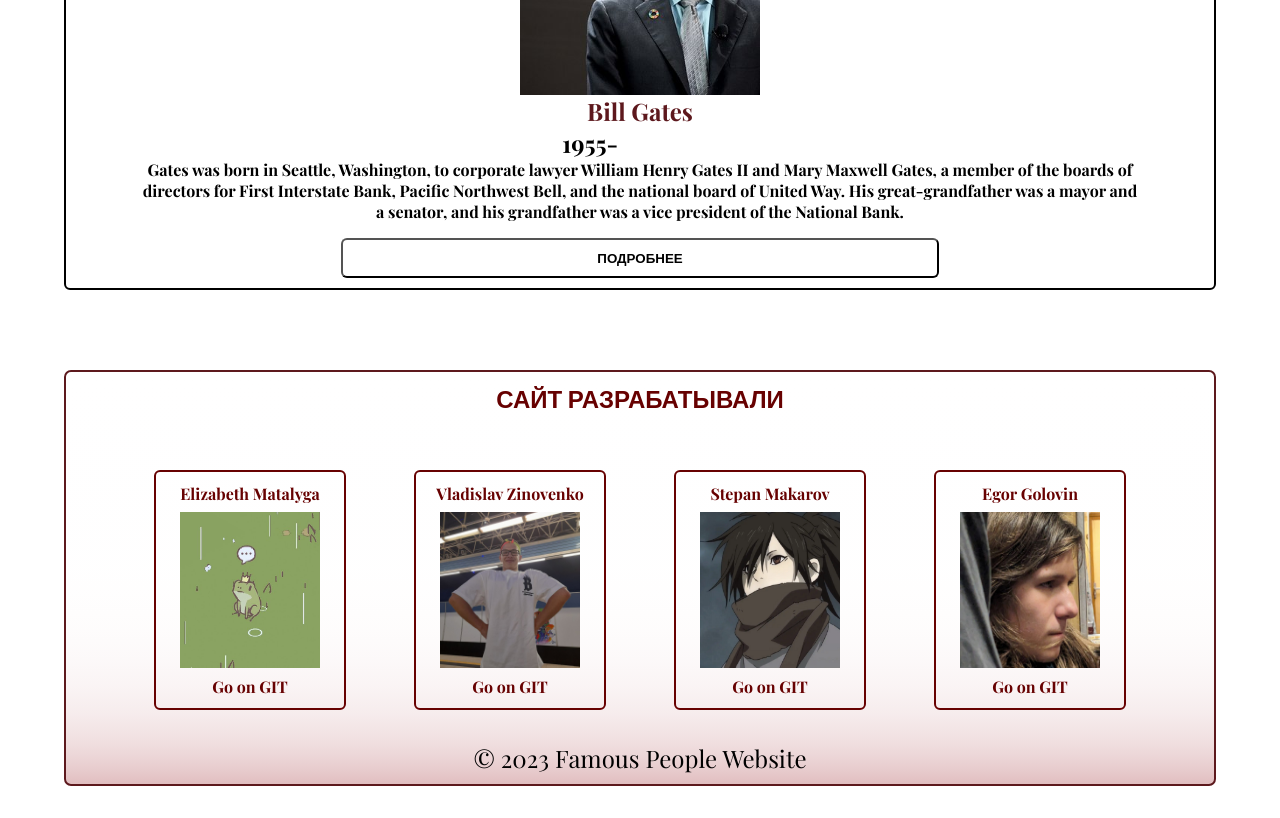
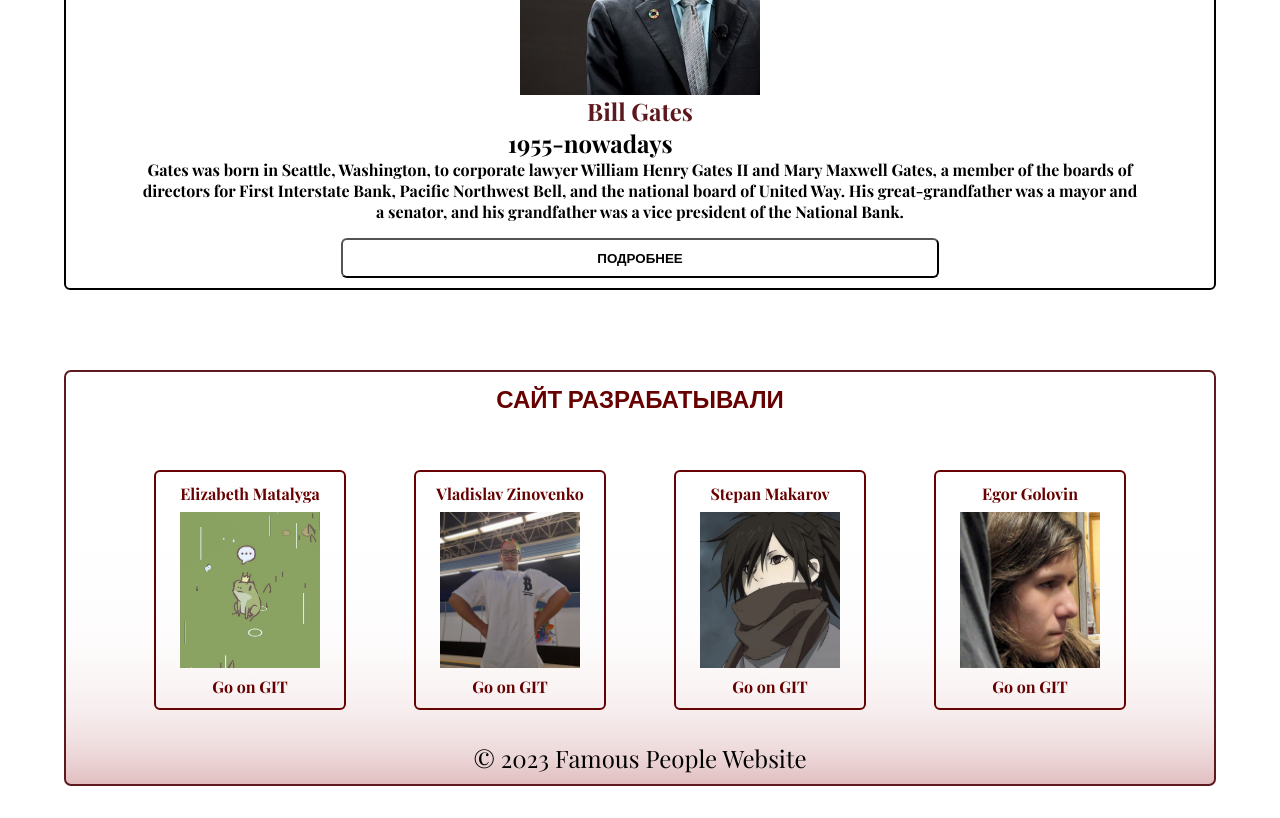
Before and after one commit to spooozy/UID_lab2, a React (Create React App) app: page /#/ in a window 1280 px wide. Shown: the part 1200-2018 px from the top of the page. Built offline with nearby package versions, Linux system fonts and the light colour scheme; a web font is replaced by a local one.

Commit message:
update info

```diff
--- a/src/Data/peopleData.json
+++ b/src/Data/peopleData.json
@@ -3,7 +3,7 @@
     "0": {
       "id": 0,
       "name": "Илон Маск",
-      "years": "1971-",
+      "years": "1971-наши дни",
       "img": "/Images/ElonMask/MaskMain.jpg",
       "link": "#",
       "logo": "/Images/events/Model-T.png",
@@ -30,7 +30,7 @@
         {
           "title": "Самый богатый человек в мире",
           "text": "7 января 2021 года Илон Маск стал богатейшим человеком планеты, сместив основателя Amazon Джеффа Безоса на второе место...",
-          "time": "2021-",
+          "time": "07.01.2021",
           "logo": " "
         }
       ]
@@ -38,7 +38,7 @@
     "1": {
       "id": 1,
       "name": "Джефф Безос",
-      "years": "1964",
+      "years": "1964-наши дни",
       "img": "/Images/JeffBezos/BezosMain.jpg",
       "link": "#",
       "logo": "/Images/events/Model-T.png",
@@ -68,6 +68,7 @@
           "id": 3,
           "title": "Безос сегодня",
           "text": "В 2017 году стал богатейшим человеком мира по версии Forbes...",
+          "time": "Наше время",
           "logo": " "
         }
       ]
@@ -151,7 +152,7 @@
     "4": {
       "id": 4,
       "name": "Билл Гейтс",
-      "years": "1955-",
+      "years": "1955-наши дни",
       "img": "/Images/BillGates/GatesMain.jpg",
       "link": "#",
       "logo": "/Images/events/Model-T.png",
@@ -191,7 +192,7 @@
     "0": {
       "id": 0,
       "name": "Elon Musk",
-      "years": "1971-",
+      "years": "1971-nowadays",
       "img": "/Images/ElonMask/MaskMain.jpg",
       "link": "#",
       "logo": "/Images/events/Model-T.png",
@@ -218,7 +219,7 @@
         {
           "title": "The Richest Person in the World",
           "text": "On January 7, 2021, Elon Musk became the world's richest person, surpassing Amazon's founder Jeff Bezos...",
-          "time": "2021-",
+          "time": "07.01.2021",
           "logo": " "
         }
       ]
@@ -226,7 +227,7 @@
     "1": {
       "id": 1,
       "name": "Jeff Bezos",
-      "years": "1964",
+      "years": "1964-nowadays",
       "img": "/Images/JeffBezos/BezosMain.jpg",
       "link": "#",
       "logo": "/Images/events/Model-T.png",
@@ -256,6 +257,7 @@
           "id": 3,
           "title": "Bezos Today",
           "text": "In 2017, he became the world's richest person according to Forbes...",
+          "time": "nowadays",
           "logo": " "
         }
       ]
@@ -339,7 +341,7 @@
     "4": {
       "id": 4,
       "name": "Bill Gates",
-      "years": "1955-",
+      "years": "1955-nowadays",
       "img": "/Images/BillGates/GatesMain.jpg",
       "link": "#",
       "logo": "/Images/events/Model-T.png",
--- a/src/Pages/PersonInfo.js
+++ b/src/Pages/PersonInfo.js
@@ -40,8 +40,8 @@
             </div>
                 <VertTimeLine element={biography}/>
             <YoutubeEmbed embedId={linkOnVideo}/>
-            {/*<Geolocation elem={geolocation}/>*/}
-        </div>
+            <Geolocation elem={geolocation}/>
+            </div>
         </>
 
 );
```
Also changed, not shown: src/Components/Header.css (+6 -5 lines).
